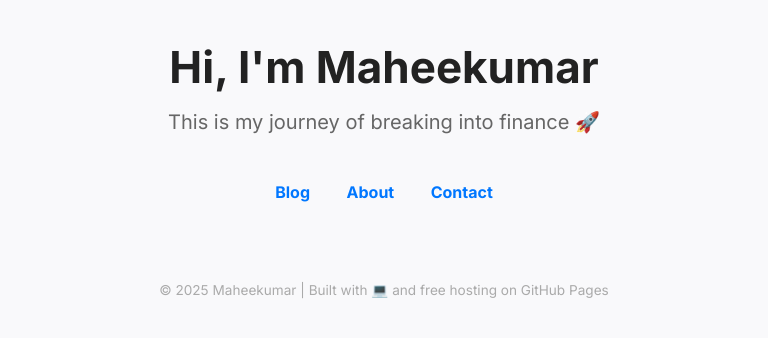
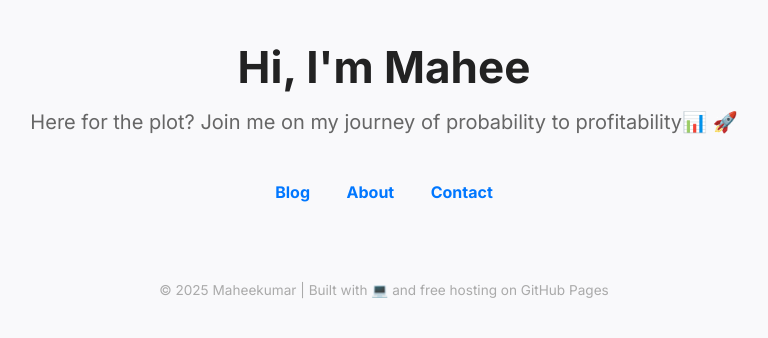
Before and after one commit to maheekumar/maheekumar.github.io, a plain HTML site: page index.html in a window 1280 px wide. Shown: the whole page, without its empty margins (256-1024 px from the left). Drawn offline with Linux system fonts and the light colour scheme.

Commit message:
Update index.html
added a  stats tagline haha

```diff
--- a/index.html
+++ b/index.html
@@ -52,8 +52,8 @@
   </style>
 </head>
 <body>
-  <h1>Hi, I'm Maheekumar</h1>
-  <h2>This is my journey of breaking into finance 🚀</h2>
+  <h1>Hi, I'm Mahee</h1>
+  <h2>Here for the plot? Join me on my journey of probability to profitability📊 🚀</h2>
 
   <nav>
     <a href="#">Blog</a>
```
